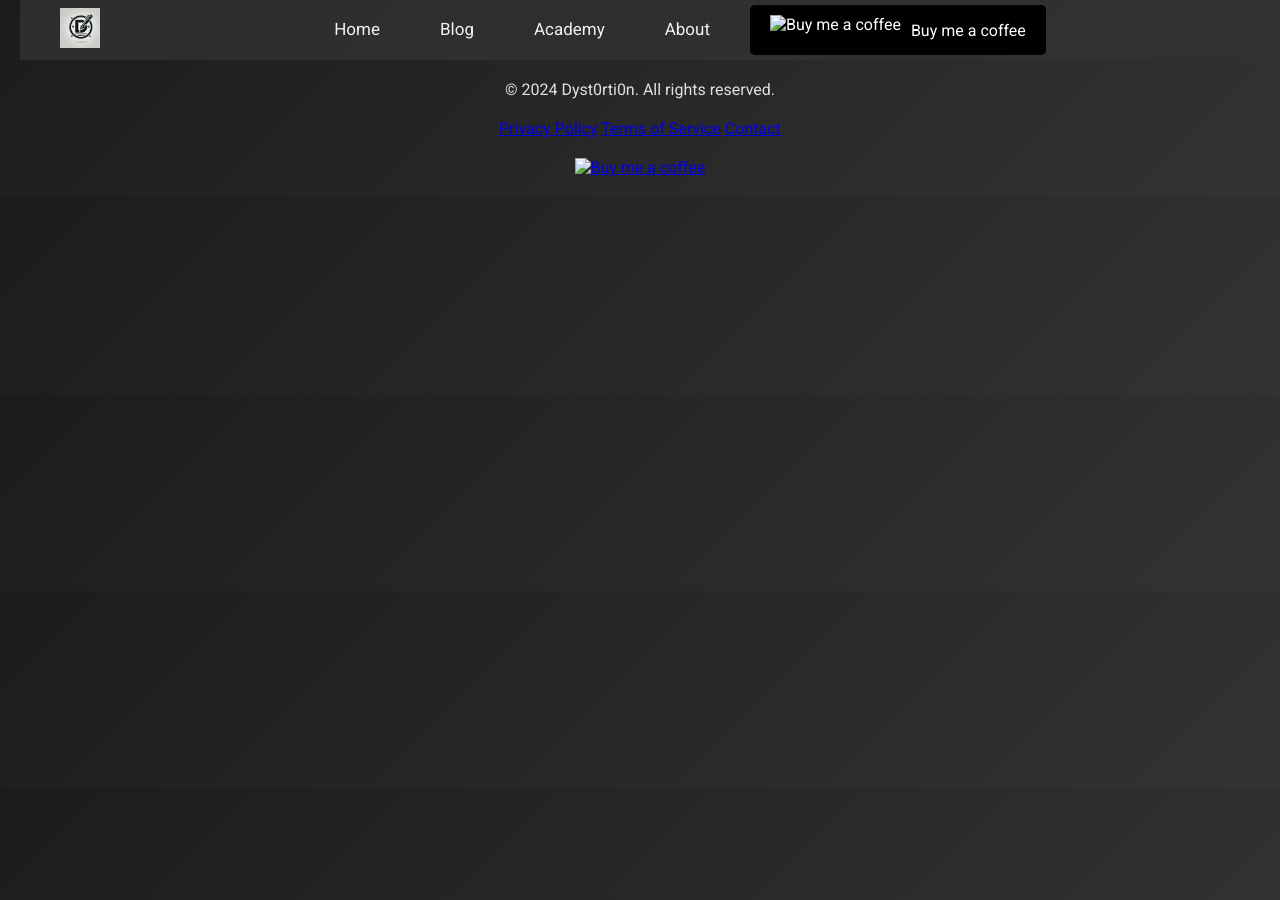
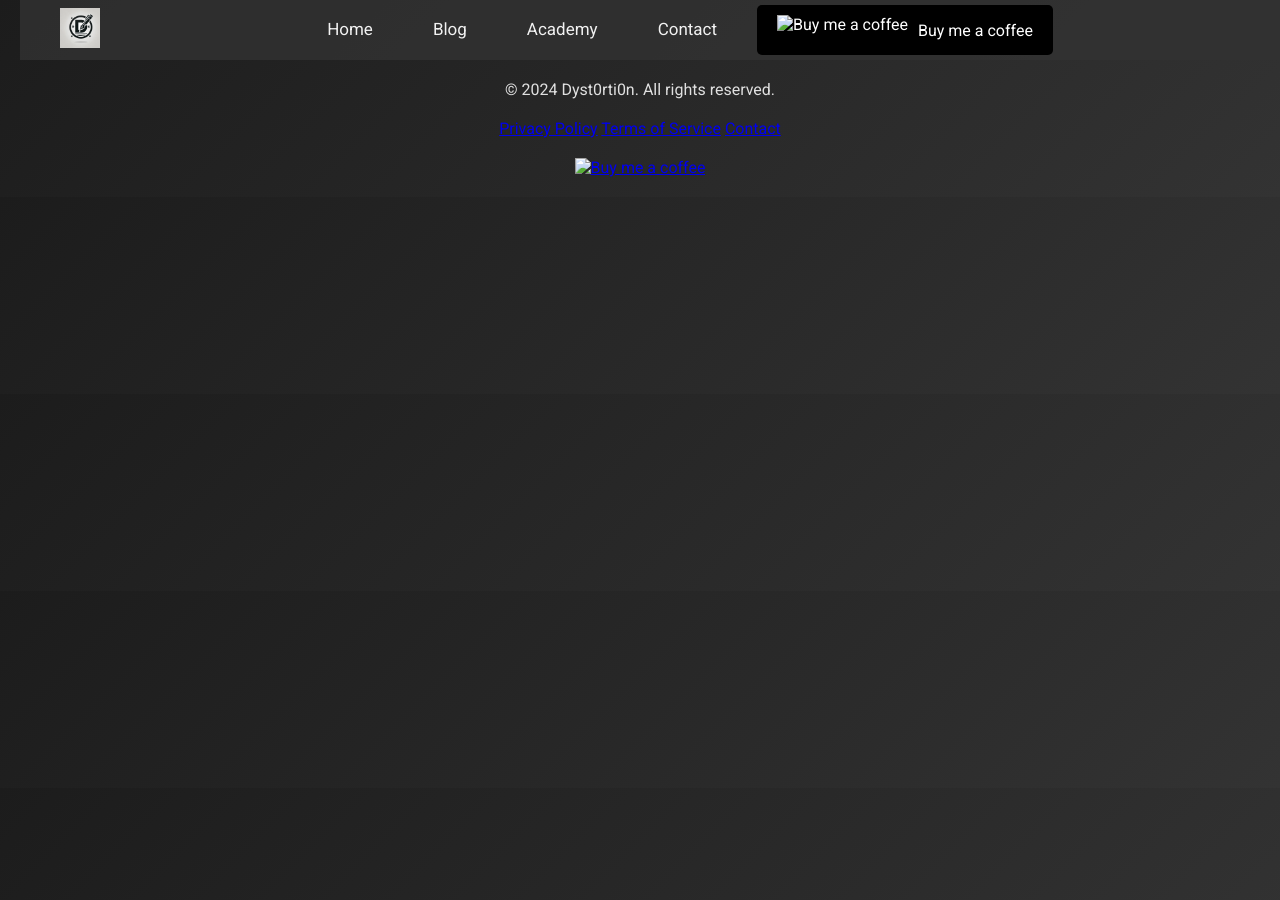
Before and after one commit to Dyst0rti0n/Dyst0rti0n.github.io, a Jekyll site: the page built from index.md, in a window 1280 px wide. Built offline with Jekyll 4.4.1, drawn with Linux system fonts in a browser that asks for light colours.

Commit message:
Removed about section

```diff
--- a/_includes/navbar.html
+++ b/_includes/navbar.html
@@ -20,7 +20,7 @@
                     <a href="/academy" class="navbar-links">Academy</a>
                 </li>
                 <li class="navbar-item">
-                    <a href="/about" class="navbar-links">About</a>
+                    <a href="/contact.html" class="navbar-links">Contact</a>
                 </li>
                 <li class="navbar-item">
                     <a class="bmc-button-nav" href="https://www.buymeacoffee.com/dystortion" target="_blank">
```
Also changed, not shown: about.html (renamed from about.md).
